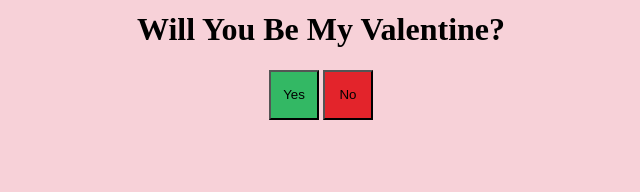
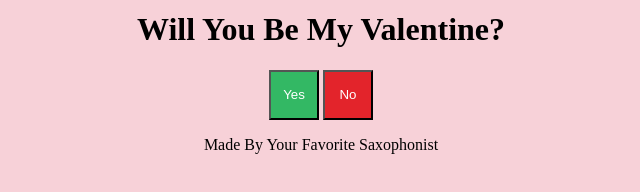
Before and after one commit to PhoenixSwifty/Valentines, a plain HTML site: page index.html in a window 1280 px wide. Shown: the part 322-514 px from the top of the page, without its empty margins (319-959 px from the left). Drawn offline with Linux system fonts and the light colour scheme.

Commit message:
Update index.html

```diff
--- a/index.html
+++ b/index.html
@@ -16,11 +16,13 @@ h1{
   height: 50px;
   width: 50px;
   background-color: #33B864;
+  color: white;
 }
 #no-button{
   height: 50px;
   width: 50px;
   background-color: #E3242B;
+  color: white;
 div{
   text-align: center;
 }
@@ -33,5 +35,7 @@ div{
         <button id="yes-button"><p>Yes</p></button>
         <button id="no-button"><p>No</p></button>
       </div>
+<footer style="text-align: center;">
+  <p>Made By Your Favorite Saxophonist</p>
   </body>
 </html>
```
